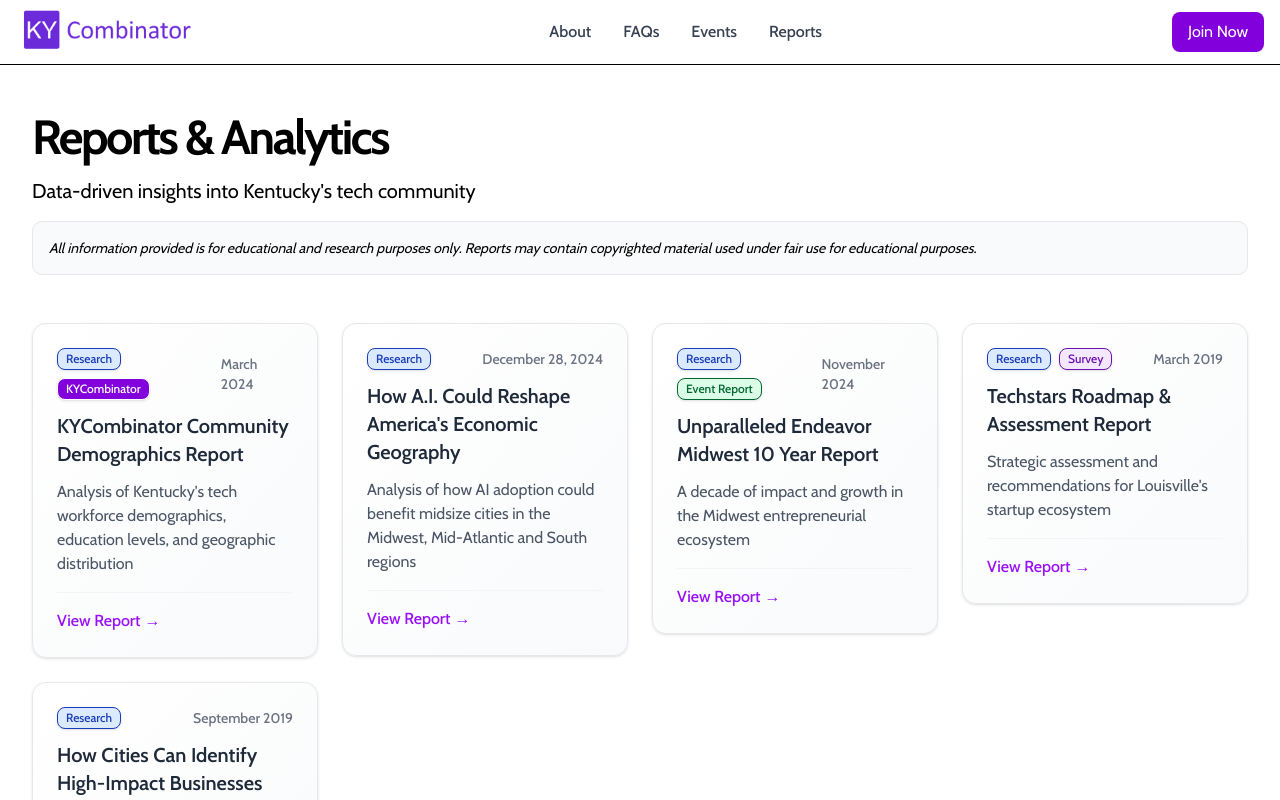
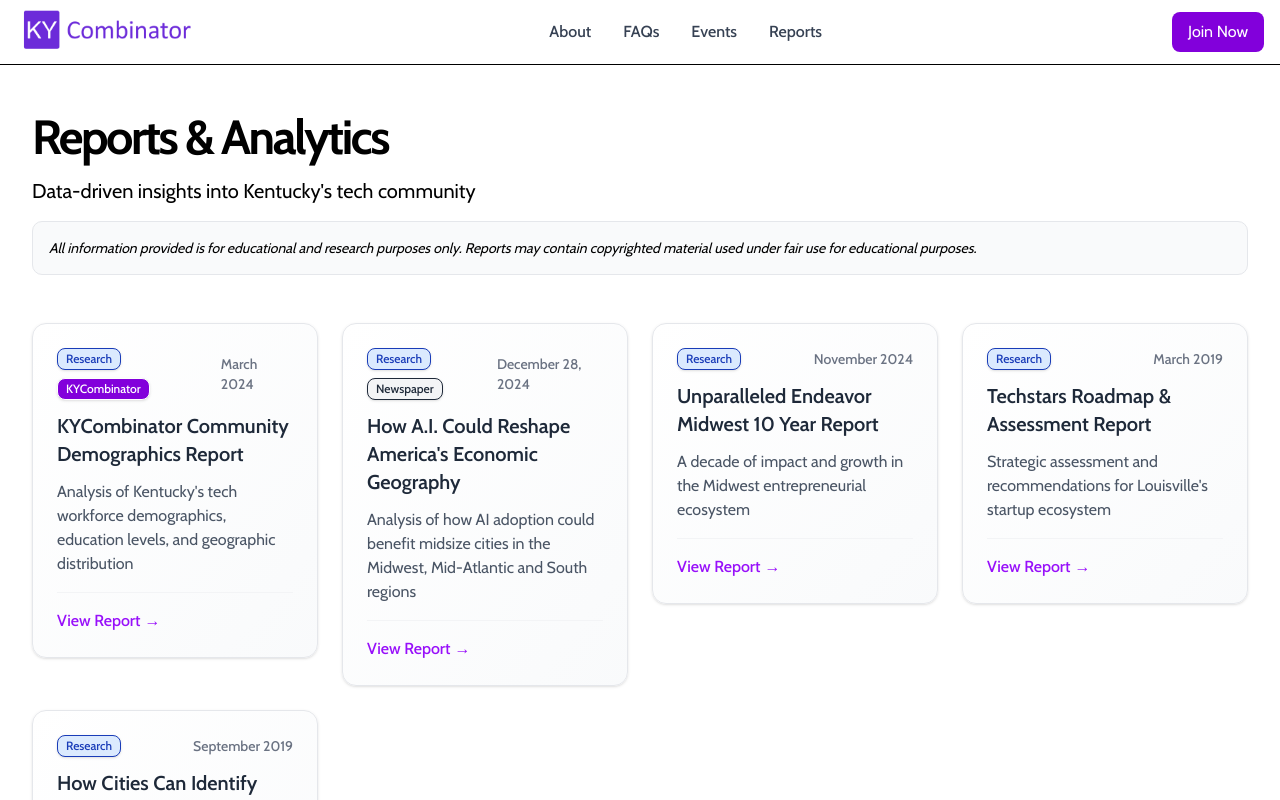
Before and after one commit to KYCombinator/website, a Next.js app: page /reports in a window 1280 px wide. Shown: the top 800 px of the page. Built offline with nearby package versions, Linux system fonts and the light colour scheme.

Commit message:
update badges - add newspaper

```diff
--- a/src/app/reports/data.ts
+++ b/src/app/reports/data.ts
@@ -21,6 +21,10 @@
   KYCombinator: {
     label: "KYCombinator",
     color: "bg-purple-700 text-white"
+  },
+  newspaper: {
+    label: "Newspaper",
+    color: "bg-gray-100 text-gray-800"
   }
 }
 
@@ -51,7 +55,7 @@
         description: "Analysis of how AI adoption could benefit midsize cities in the Midwest, Mid-Atlantic and South regions",
         status: "Published",
         date: "December 28, 2024",
-        badges: ["research"],
+        badges: ["research", "newspaper"],
         file: "/reports/NYTimes AI reshaping America.pdf",
         componentKey: "nytimes-ai-geography"
     },
@@ -61,7 +65,7 @@
     description: "A decade of impact and growth in the Midwest entrepreneurial ecosystem",
     status: "Published",
     date: "November 2024",
-    badges: ["research", "event"],
+    badges: ["research"],
     file: "/reports/Endeavor_10_Year_Impact_Report_20241112.pdf"
     },
   {
@@ -70,7 +74,7 @@
     description: "Strategic assessment and recommendations for Louisville's startup ecosystem",
     status: "Published",
     date: "March 2019",
-    badges: ["research", "survey"],
+    badges: ["research"],
     file: "/reports/techstars_20190301.pdf"
   },
   {
```
